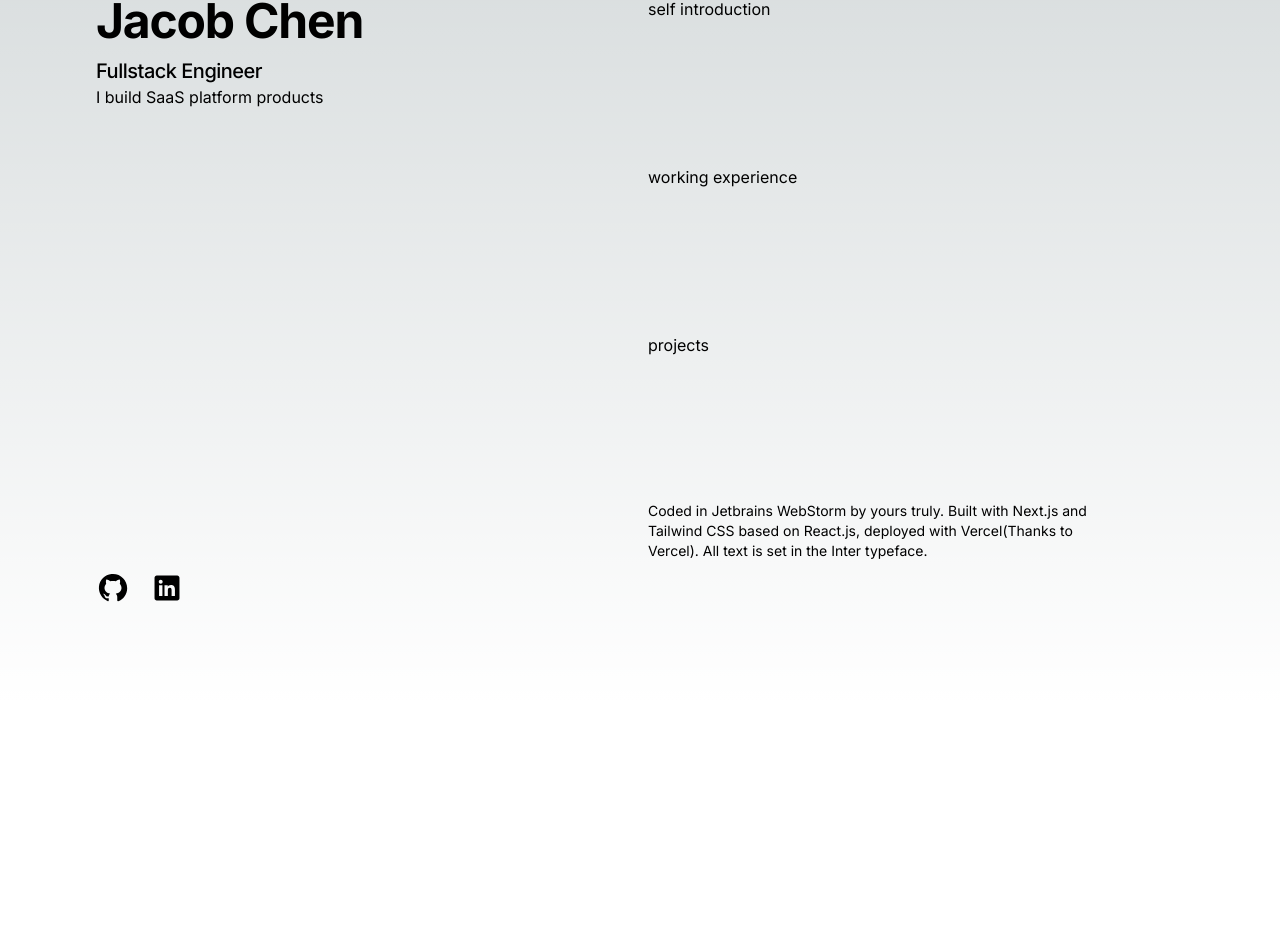
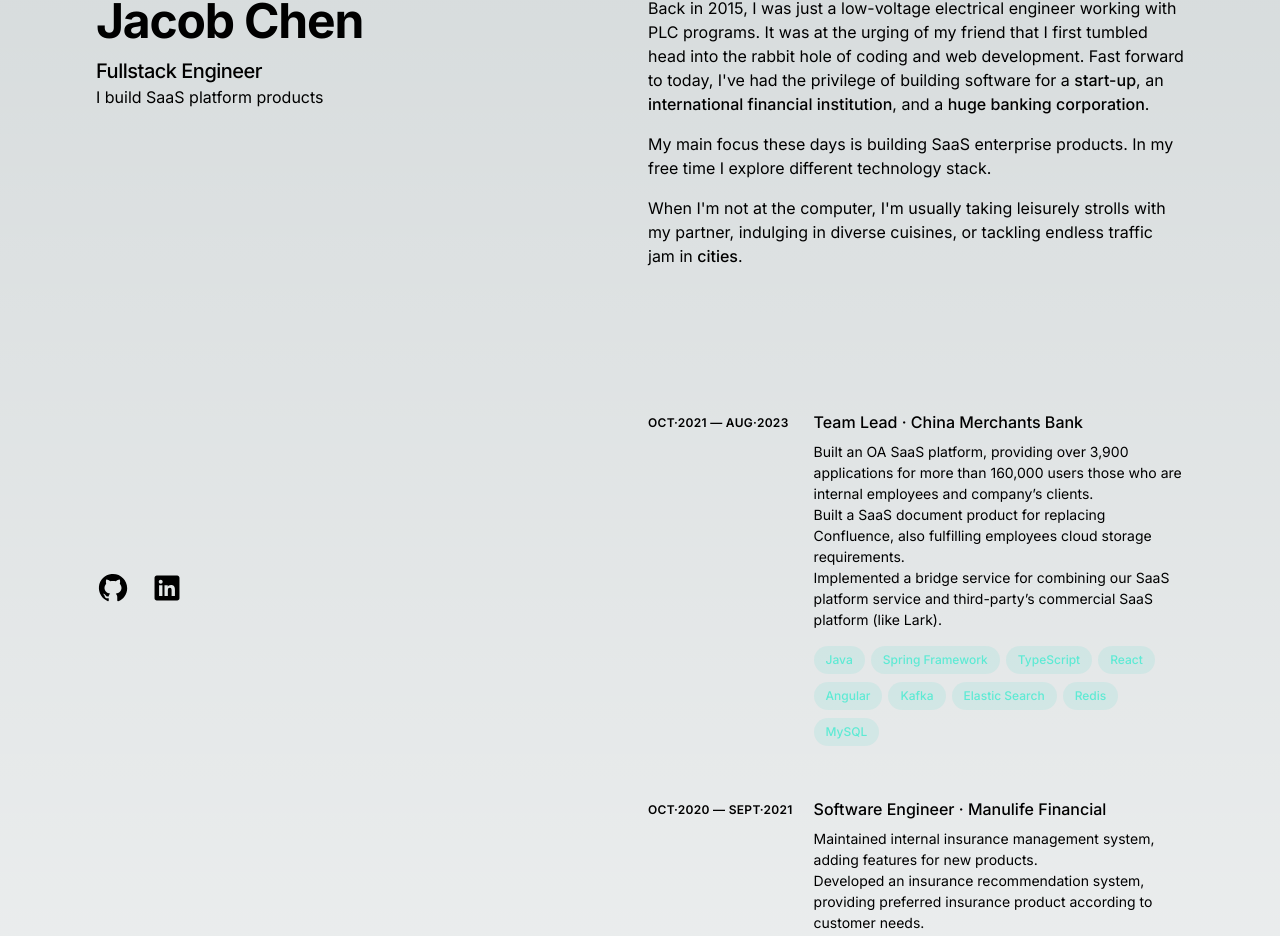
Before and after one commit to JacobChen22/personal-site, a Next.js app: page / in a window 1280 px wide. Shown: the part 99-1035 px from the top of the page. Before the commit the page ends 800 px from the top, so only its background shows below. Built offline with nearby package versions, Linux system fonts and the light colour scheme.

Commit message:
add working experience module

```diff
--- a/app/page.tsx
+++ b/app/page.tsx
@@ -1,11 +1,13 @@
 import SocialLink from "@/app/ui/social-link";
+import About from "@/app/ui/about";
+import Experience from "@/app/ui/experience";
 
 export default function Home() {
     return (
-        <div className="min-h-screen mx-auto md:px-12 lg:px-24 lg:py-0 px-6 py-12">
+        <div className="min-h-screen mx-auto max-w-screen-xl md:px-12 lg:px-24 lg:py-0 px-6 py-12">
             <div className="lg:flex lg:justify-between lg:gap-4">
                 <div
-                    className="lg:flex lg:sticky lg:top-0 lg:w-1/2 lg:flex-col lg:justify-between lg:py-24 lg:min-h-screen">
+                    className="lg:flex lg:sticky lg:top-0 lg:w-1/2 lg:flex-col lg:justify-between lg:py-24 lg:max-h-screen">
                     <div>
                         <h1 className="text-4xl font-bold tracking-tight sm:text-5xl">Jacob Chen</h1>
                         <h2 className="text-lg font-medium mt-3 tracking-tight sm:text-xl">Fullstack Engineer</h2>
@@ -16,8 +18,8 @@
                 </div>
 
                 <div className="pt-24 lg:w-1/2 lg:py-24">
-                    <p className="mb-16 md:mb-24 lg:mb-36">self introduction</p>
-                    <p className="mb-16 md:mb-24 lg:mb-36 whitespace-normal break-words">working experience</p>
+                    <About/>
+                    <Experience/>
                     <p className="mb-16 md:mb-24 lg:mb-36">projects</p>
                     <footer className="max-w-md pb-16 text-sm sm:pb-0">
                         <p>Coded in Jetbrains WebStorm by yours truly. Built with Next.js and Tailwind CSS based on
--- /dev/null
+++ b/app/ui/about.tsx
@@ -0,0 +1,32 @@
+export default function About() {
+    return (
+        <div className="mb-16 md:mb-24 lg:mb-36">
+            <div className="sticky top-0 z-20 -mx-6 mb-4 w-screen px-6 py-5 md:-mx-12 md:px-12
+            lg:sr-only lg:relative lg:top-auto lg:mx-auto lg:w-full lg:px-0 lg:py-0 lg:opacity-0">
+                <h2 className="text-sm font-bold uppercase tracking-widest lg:sr-only">About</h2>
+            </div>
+            <p className="mb-4">
+                Back in 2015, I was just a low-voltage electrical engineer working with PLC programs.
+                It was at the urging of my friend that I first tumbled head into the rabbit hole of coding and web
+                development.
+                Fast forward to today, I've had the privilege of building software for a <span
+                className="font-medium">start-up</span>
+                , an <a className="font-medium" href="https://www.manulife.com/" target="_blank">international financial
+                institution</a>,
+                and a <a className="font-medium" href="https://english.cmbchina.com/" target="_blank">huge banking
+                corporation</a>.
+            </p>
+            <p className="mb-4">
+                My main focus these days is building SaaS enterprise products. In my free time I explore different
+                technology stack.
+            </p>
+            <p className="mb-4">
+                When I'm not at the computer, I'm usually taking leisurely strolls with my partner, indulging in diverse
+                cuisines,
+                or tackling endless traffic jam in <a className="font-medium"
+                                                      href="https://www.paradoxinteractive.com/games/cities-skylines-ii/about"
+                                                      target="_blank">cities</a>.
+            </p>
+        </div>
+    )
+}
--- /dev/null
+++ b/app/ui/experience.tsx
@@ -0,0 +1,88 @@
+interface WorkingExperience {
+    employmentDates: string,
+    title: string,
+    description: string[],
+    usedTechnologies: string[]
+}
+
+export default function Experience() {
+
+    const experiences: WorkingExperience[] = [
+        {
+            employmentDates: 'OCT·2021 — AUG·2023',
+            title: 'Team Lead · China Merchants Bank',
+            description: ['Built an OA SaaS platform, providing over 3,900 applications for more than 160,000 users those who are internal employees and company’s clients.',
+                'Built a SaaS document product for replacing Confluence, also fulfilling employees cloud storage requirements.',
+                'Implemented a bridge service for combining our SaaS platform service and third-party’s commercial SaaS platform (like Lark).'],
+            usedTechnologies: ['Java', 'Spring Framework', 'TypeScript', 'React', 'Angular', 'Kafka', 'Elastic Search', 'Redis', 'MySQL']
+        },
+        {
+            employmentDates: 'OCT·2020 — SEPT·2021',
+            title: 'Software Engineer · Manulife Financial',
+            description: ['Maintained internal insurance management system, adding features for new products.',
+                'Developed an insurance recommendation system, providing preferred insurance product according to customer needs.',
+                'Promoted agile development methods as an agile coach'],
+            usedTechnologies: ['Java', 'Spring Framework', 'JavaScript', 'Oracle', 'Docker', 'Python']
+        },
+        {
+            employmentDates: 'NOV·2018 — SEPT·2020',
+            title: 'Software Engineer · China Merchants Bank(OD)',
+            description: ['Built a new generation workflow system, which supports dynamic forms and process, reducing 50% paper-based approval processes.',
+                'Built a set of REST APIs for workflow engine, providing open APIs to other microservices.'],
+            usedTechnologies: ['Java', 'Spring Framework', 'TypeScript', 'Angular', 'RabbitMQ', 'Redis', 'Oracle']
+        },
+        {
+            employmentDates: 'DEC·2015 — OCT·2018',
+            title: 'Software Developer · Chengdu Kailiheng Technology',
+            description: ['Built a B2C e-commerce website, selling fruits online.',
+                'Built an enterprise management system, which is a customized inventory tracking system.'],
+            usedTechnologies: ['Java', 'Spring Framework', 'JavaScript', 'CSS', 'MySQL']
+        }
+    ];
+
+    return (
+        <div className="mb-16 md:mb-24 lg:mb-36">
+            <div className="sticky top-0 z-20 -mx-6 mb-4 w-screen px-6 py-5 md:-mx-12 md:px-12
+            lg:sr-only lg:relative lg:top-auto lg:mx-auto lg:w-full lg:px-0 lg:py-0 lg:opacity-0">
+                <h2 className="text-sm font-bold uppercase tracking-widest lg:sr-only">Experience</h2>
+            </div>
+            <div>
+                <ol>
+                    {experiences.map((exp) => {
+                        return (
+                            <li className="mb-12">
+                                <div className="group grid lg:group-hover:opacity-50 lg:hover:!opacity-100
+                                md:gap-4 pb-1 relative sm:gap-8 sm:grid-cols-10 transition-all">
+                                    <div className="absolute -inset-x-4 -inset-y-4 z-0 hidden rounded-md transition
+                                    lg:-inset-x-6 lg:block lg:group-hover:bg-slate-800 lg:group-hover:drop-shadow-lg"/>
+                                    <div
+                                        className="z-10 mb-2 mt-1 text-xs font-semibold uppercase tracking-wide sm:col-span-3">
+                                        {exp.employmentDates}
+                                    </div>
+                                    <div className="z-10 sm:col-span-7">
+                                        <h3 className="font-medium leading-snug">
+                                            <div>{exp.title}</div>
+                                        </h3>
+                                        <p className="mt-2 text-sm leading-normal">
+                                            {exp.description.map((desc) => <div>{desc}</div>)}
+                                        </p>
+                                        <ul className="mt-2 flex flex-wrap">
+                                            {exp.usedTechnologies.map((tech) => {
+                                                return (
+                                                    <li className="mr-1.5 mt-2">
+                                                        <div
+                                                            className="flex items-center rounded-full bg-teal-400/10 px-3 py-1 text-xs font-medium leading-5 text-teal-300">{tech}</div>
+                                                    </li>
+                                                )
+                                            })}
+                                        </ul>
+                                    </div>
+                                </div>
+                            </li>
+                        )
+                    })}
+                </ol>
+            </div>
+        </div>
+    )
+}
```
